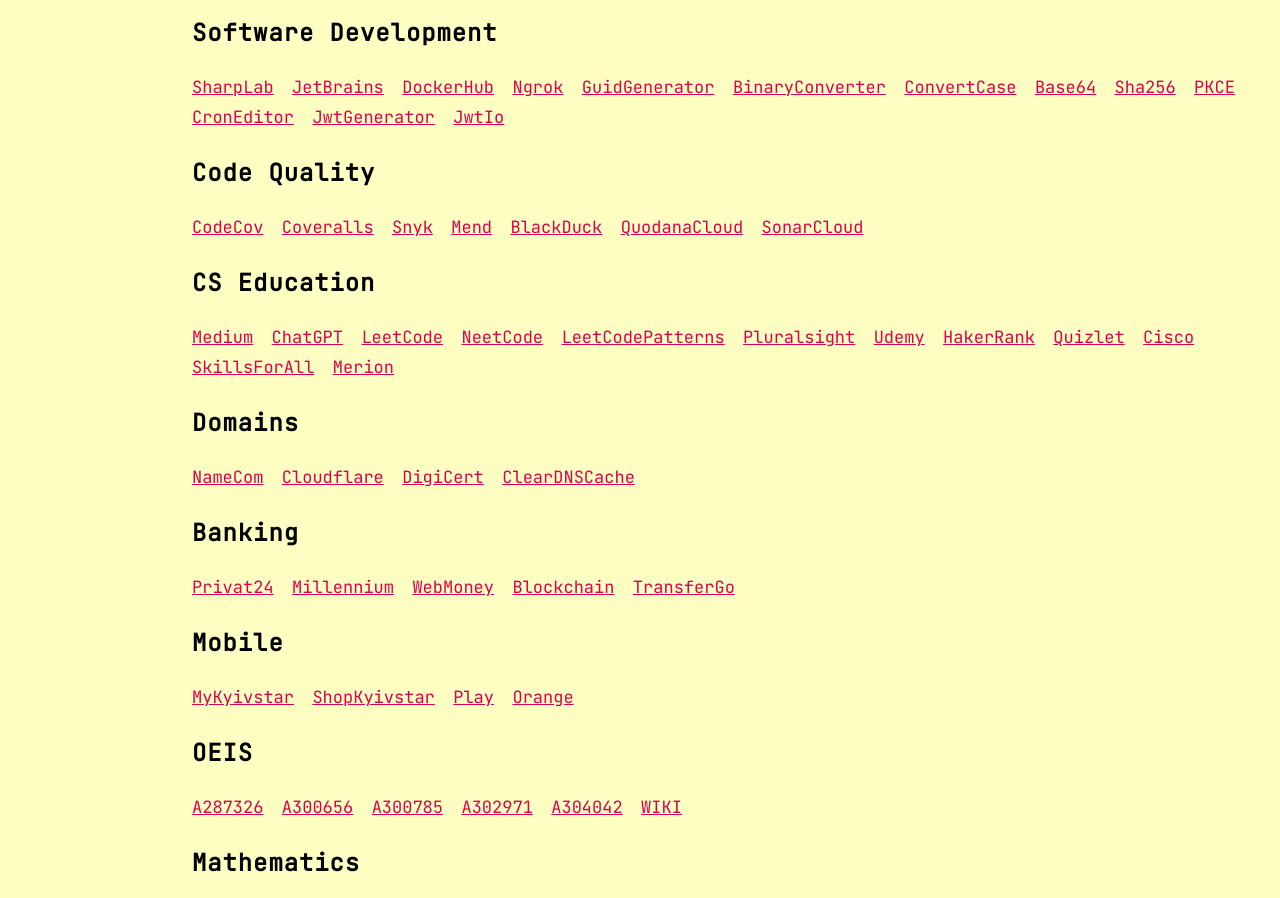
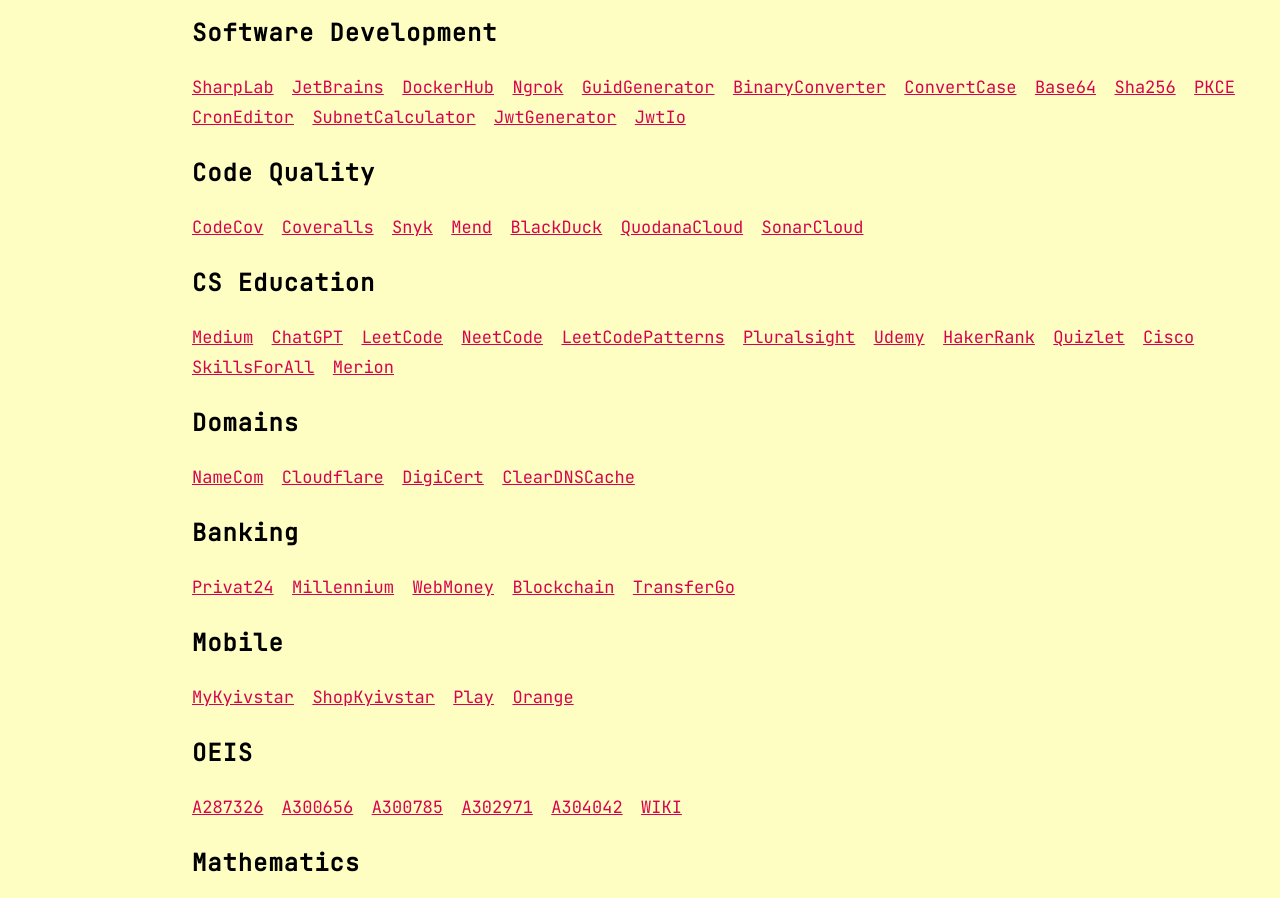
Before and after one commit to 2f4b71a14614/2f4b71a14614.github.io, a plain HTML site: page index.html in a window 1280 px wide. Shown: the part 886-1784 px from the top of the page. Drawn offline with Linux system fonts and the light colour scheme.

Commit message:
CICD deploy to git pages

```diff
--- a/index.html
+++ b/index.html
@@ -126,6 +126,7 @@
             <li><a href="https://emn178.github.io/online-tools/sha256.html">Sha256</a></li>
             <li><a href="https://tonyxu-io.github.io/pkce-generator/">PKCE</a></li>
             <li><a href="https://crontab.guru">CronEditor</a></li>
+            <li><a href="https://www.solarwinds.com/free-tools/advanced-subnet-calculator">SubnetCalculator</a></li>
             <li><a href="http://jwtbuilder.jamiekurtz.com">JwtGenerator</a></li>
             <li><a href="https://jwt.io">JwtIo</a></li>
         </ul>
```
